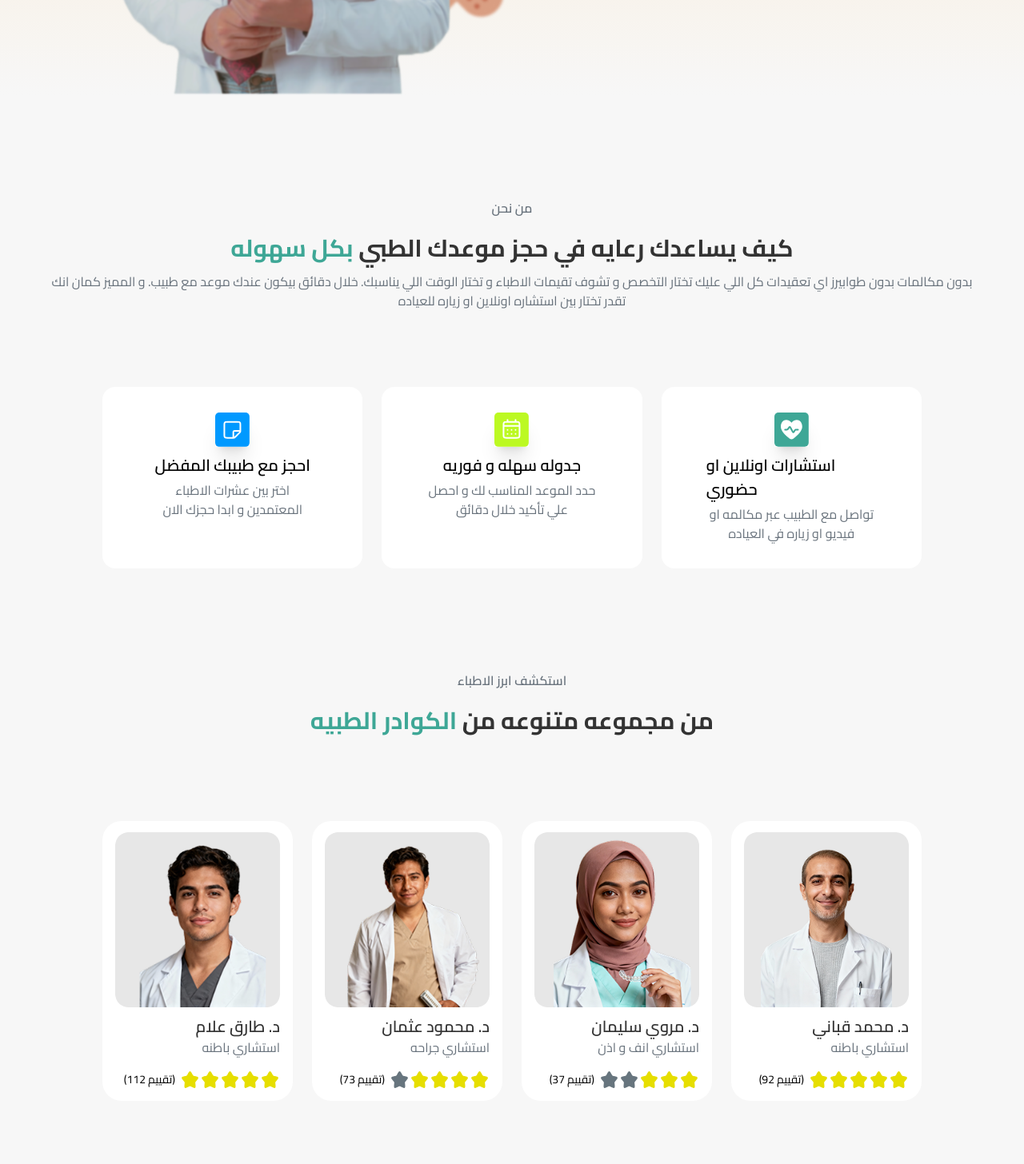
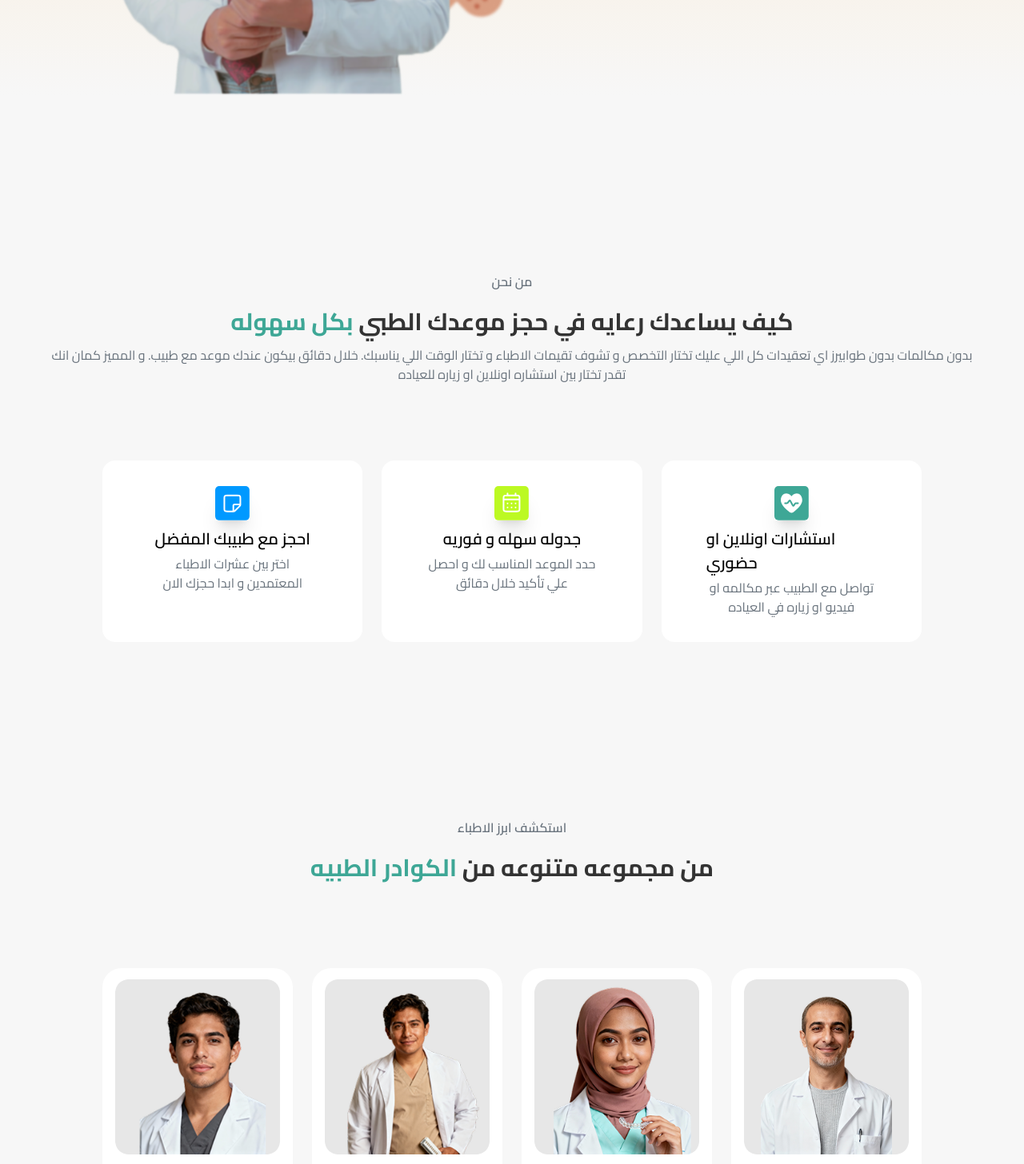
Before and after one commit to Abo3baziz/raaya, a Next.js app: page / in a window 1280 px wide. Shown: the part 680-2136 px from the top of the page at 80% size. Before the commit the page ends 2057 px from the top, so only its background shows below. Built offline with nearby package versions, Linux system fonts and the light colour scheme.

Commit message:
fix: update padding for Doctors and WhoWeAre sections

```diff
--- a/app/ui/Doctors.tsx
+++ b/app/ui/Doctors.tsx
@@ -9,7 +9,7 @@ import Image from "next/image";
 
 export default function Doctors() {
   return (
-    <section className="pt-32 px-32">
+    <section className="pt-55 px-32">
       <div className="flex flex-col items-center mb-24">
         <p className="font-semibold text-paragraph mb-5">استكشف ابرز الاطباء</p>
         <h2 className="font-bold text-3xl text-heading mb-3">
--- a/app/ui/WhoWeAre.tsx
+++ b/app/ui/WhoWeAre.tsx
@@ -5,7 +5,7 @@ import Image from "next/image";
 
 export default function WhoWeAre() {
   return (
-    <section className="bg-main-bg pt-32 px-32">
+    <section className="bg-main-bg pt-55 px-32">
       <div className="flex flex-col items-center mb-24">
         <p className="font-semibold text-paragraph mb-5">من نحن</p>
         <h2 className="font-bold text-3xl text-heading mb-3">
```
